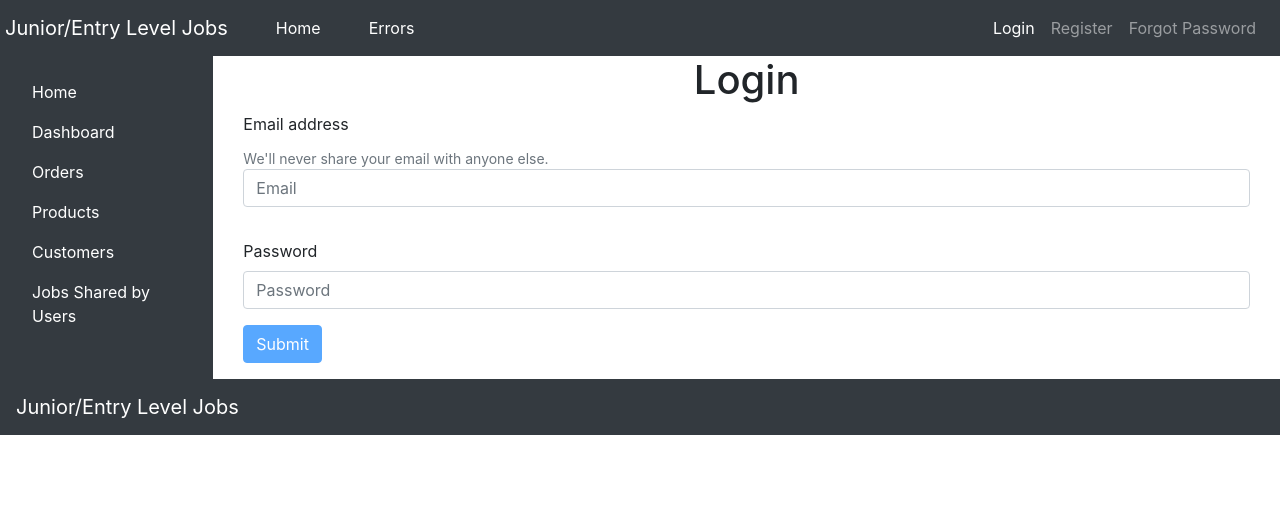
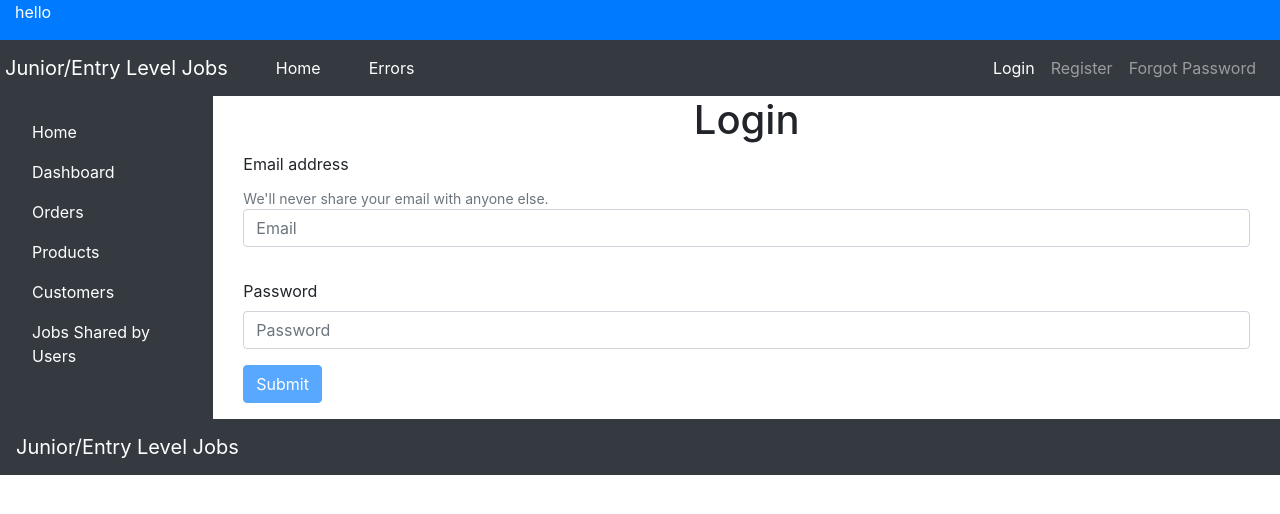
Before and after one commit to SilviuMihai/JAYLEVELJOBS, an Angular app in the folder client/: page /login-page in a window 1280 px wide. Shown: the top 514 px of the page. Built offline with nearby package versions, Linux system fonts and the light colour scheme.

Commit message:
Sizing (style) changes for company jobs links page

```diff
--- a/client/src/app/app.component.html
+++ b/client/src/app/app.component.html
@@ -1,14 +1,24 @@
+<div class="container-fluid vh-100">
+        <div class="row h-20">
+                <div class="col h-20 bg-primary text-white"><p>hello</p></div>
+        </div>
+        <div class="row">
+                <div class="col" style="padding: 0%;">
                         <app-nav-bar></app-nav-bar>
-
-        <div class="container-fluid">
+                </div>
+        </div>
         <div class="row">
-                        <div class="col-2 mh-100" style="padding: 0%;">
+                <div class="col-2" style="padding: 0%;">
                         <app-side-bar></app-side-bar>
                 </div>
                 <div class="col-10">
                         <router-outlet></router-outlet>  <!-- to access the pages via routing -->
                 </div>
         </div>
+
+        <div class="row">
+                <div class="col" style="padding: 0%;">
+                        <app-footer-bar></app-footer-bar>
                 </div>
-
-<app-footer-bar></app-footer-bar>
+        </div>
+</div>
--- a/client/src/app/app.module.ts
+++ b/client/src/app/app.module.ts
@@ -66,11 +66,11 @@ import { PaginationModule } from 'ngx-bootstrap/pagination';
     SharedModule,
     ToastrModule.forRoot({positionClass: 'toast-bottom-right'}), // ToastrModule added
     BsDatepickerModule.forRoot(),
-    PaginationModule.forRoot()
+    PaginationModule.forRoot(),
   ],
   providers: [
     { provide: HTTP_INTERCEPTORS, useClass: ErrorInterceptor, multi: true },
-    { provide: HTTP_INTERCEPTORS, useClass: JwtInterceptor, multi: true}
+    { provide: HTTP_INTERCEPTORS, useClass: JwtInterceptor, multi: true},
   ],
   bootstrap: [AppComponent]
 })
--- a/client/src/app/body/main-component/user-first-page/home-page/company-jobs-links/company-jobs-links.component.html
+++ b/client/src/app/body/main-component/user-first-page/home-page/company-jobs-links/company-jobs-links.component.html
@@ -1,5 +1,5 @@
     <!-- Buttons and the Search Bar -->
-    <div class="container mt-3">
+    <div class="container-fluid mt-3">
             <div class="row">
                 <div class="col">
                     <div class="container-fluid">
@@ -80,18 +80,7 @@
                                                             </div>
                                                             <p class="text-muted">{{item.shortDescription}}</p>
                                                     </li>
-                    </ul>
-                </div>
-                    <!-- Access the Post Page of Company Links -->
-                <div *ngIf="!setPage">
-                    <app-post-company-jobs (itemEvent)="receiveValueEventPostJob($event)"></app-post-company-jobs>
-                    <!-- Naming inside of parantheses, should be the same with what is in the child component "Output itemEvent" -->
-                </div>
-            </div>
-        </div>
-
-        <div *ngIf="setPage" class="row">
-            <div class="col">
+                                                    <li class="list-group-item">
                                                         <div class="d-flex justify-content-center" *ngIf="AllJobsOrSearchedJobs === true ? paginationForAllJobs : paginationForSearching">
                                                             <pagination
                                                             [boundaryLinks]="showBoundaryLinks"
@@ -105,6 +94,15 @@
                                                             <div class="ml-4"><button type="button" class="btn btn-info"
                                                                 (click)="showBoundaryLinks = !showBoundaryLinks">Show First/Last buttons</button></div>
                                                         </div>
+                                                    </li>
+                                </ul>
+                    </div>
+                        <!-- Access the Post Page of Company Links -->
+                    <div *ngIf="!setPage">
+                        <app-post-company-jobs (itemEvent)="receiveValueEventPostJob($event)"></app-post-company-jobs>
+                        <!-- Naming inside of parantheses, should be the same with what is in the child component "Output itemEvent" -->
                     </div>
                 </div>
             </div>
+
+</div>
--- a/client/src/app/body/main-component/user-first-page/home-page/company-jobs-links/company-jobs-links.component.ts
+++ b/client/src/app/body/main-component/user-first-page/home-page/company-jobs-links/company-jobs-links.component.ts
@@ -1,5 +1,5 @@
 import { THIS_EXPR } from '@angular/compiler/src/output/output_ast';
-import { AfterViewInit, Component,  DoCheck,  EventEmitter,  OnDestroy,  OnInit, Output } from '@angular/core';
+import { AfterViewInit, ChangeDetectionStrategy, Component,  DoCheck,  EventEmitter,  OnDestroy,  OnInit, Output } from '@angular/core';
 import { FormControl, Validators } from '@angular/forms';
 import { ToastrService } from 'ngx-toastr';
 import { Subscription } from 'rxjs';
@@ -15,7 +15,7 @@ import { SharingDataServiceService } from 'src/app/_services/shared/sharing-data
 @Component({
   selector: 'app-company-jobs-links',
   templateUrl: './company-jobs-links.component.html',
-  styleUrls: ['./company-jobs-links.component.css']
+  styleUrls: ['./company-jobs-links.component.css'],
 })
 export class CompanyJobsLinksComponent implements OnInit {
 
--- a/client/src/app/body/side-bar/side-bar.component.html
+++ b/client/src/app/body/side-bar/side-bar.component.html
@@ -1,3 +1,6 @@
+ <div class="container-fluid h-100">
+   <div class="row h-100">
+     <div class="col" style="padding: 0%;">
        <div class="p-3 text-white bg-dark h-100">
                   <ul class="nav flex-column">
                     <li>
@@ -32,3 +35,6 @@
                     </li>
                   </ul>
           </div>
+     </div>
+   </div>
+ </div>
```
Also changed, not shown: client/src/styles.css (line endings or trailing spaces). Lines whose indentation alone changed are shown as unchanged.
